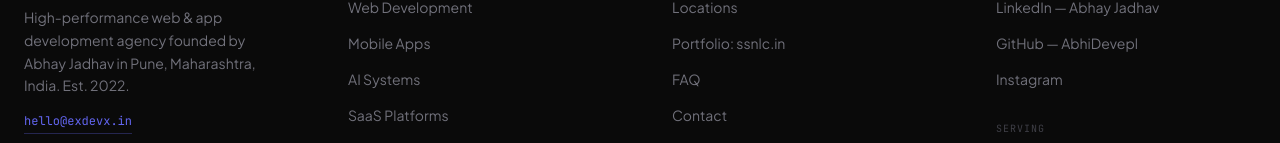
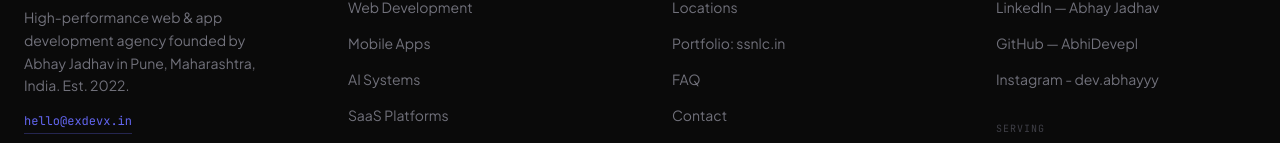
Before and after one commit to AbhiDevepl/exdevx.in, a React (Vite) app: page /terms-of-service in a window 1280 px wide. Shown: the part 1298-1441 px from the top of the page. Built offline with nearby package versions, Linux system fonts and the light colour scheme.

Commit message:
Update Instagram link in footer and remove unnecessary whitespace in Hero component

```diff
--- a/src/components/Footer.tsx
+++ b/src/components/Footer.tsx
@@ -183,7 +183,7 @@
                 rel="noopener noreferrer"
                 className="hover:text-primary transition-colors"
               >
-                Instagram
+                Instagram - dev.abhayyy
               </a>
             </li>
           </ul>
--- a/src/components/Hero.tsx
+++ b/src/components/Hero.tsx
@@ -2,7 +2,6 @@
  * @license
  * SPDX-License-Identifier: Apache-2.0
  */
-
 import { motion } from 'motion/react';
 import { MapPin, Globe, Smartphone, Brain, Database, Layers, ShoppingCart, PenTool, TrendingUp } from 'lucide-react';
 
```
